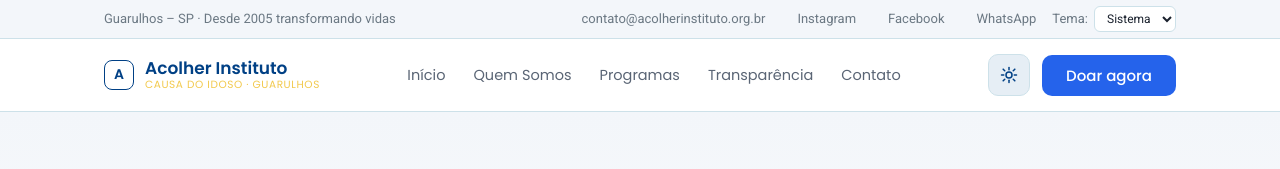
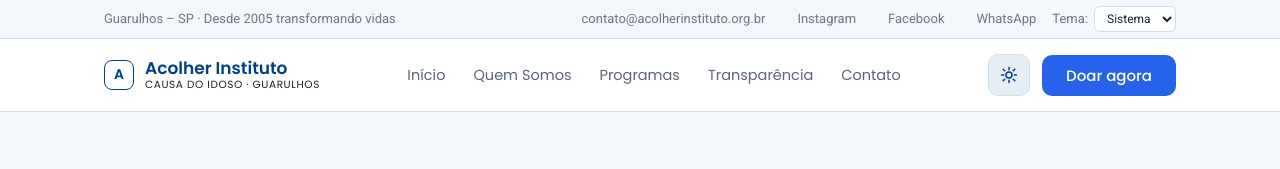
Before and after one commit to patrickcardosomoraes/ong-demo, a website: page index.html in a window 1280 px wide. Shown: the top 169 px of the page. Drawn offline with Linux system fonts and the light colour scheme.

Commit message:
orbe/17833538 (#2)
* fix: trocar cor amarela fixa por variável --ink no subtítulo da logo

Atualiza handoff e memory com o registro da mudança e da limitação encontrada na ferramenta Antigravity, que relatou edição sem persistir no arquivo.

* docs: adiciona memórias do orbe sobre tema, cores de texto e limitação do Antigravity

```diff
--- a/index.html
+++ b/index.html
@@ -233,7 +233,7 @@
   .brand .mark{width:30px;height:30px;border-radius:8px;background:transparent;border:1.5px solid var(--plum);display:flex;align-items:center;justify-content:center;
     color:var(--plum);font-family:'Poppins';font-weight:600;font-size:14px}
   .brand .name{font-family:'Poppins';font-weight:600;font-size:17px;color:var(--plum);line-height:1.15}
-  .brand .name span{display:block;font-size:10.5px;font-weight:400;letter-spacing:.6px;color:#f2c94c;text-transform:uppercase}
+  .brand .name span{display:block;font-size:10.5px;font-weight:400;letter-spacing:.6px;color:var(--ink);text-transform:uppercase}
   .menu{display:flex;gap:28px;align-items:center}
   .menu a{font-family:'Poppins';font-weight:400;font-size:14.5px;color:var(--muted);transition:.18s}
   .menu a:hover{color:var(--plum)}
```
Also changed, not shown: .orbe/handoff.md, .orbe/memory.md, .orbe/memory/design-adaptativo-de-tema.md (added), .orbe/memory/estrategia-de-cor-para-textos.md (added), .orbe/memory/limitacao-da-ferramenta-antigravity.md (added).
